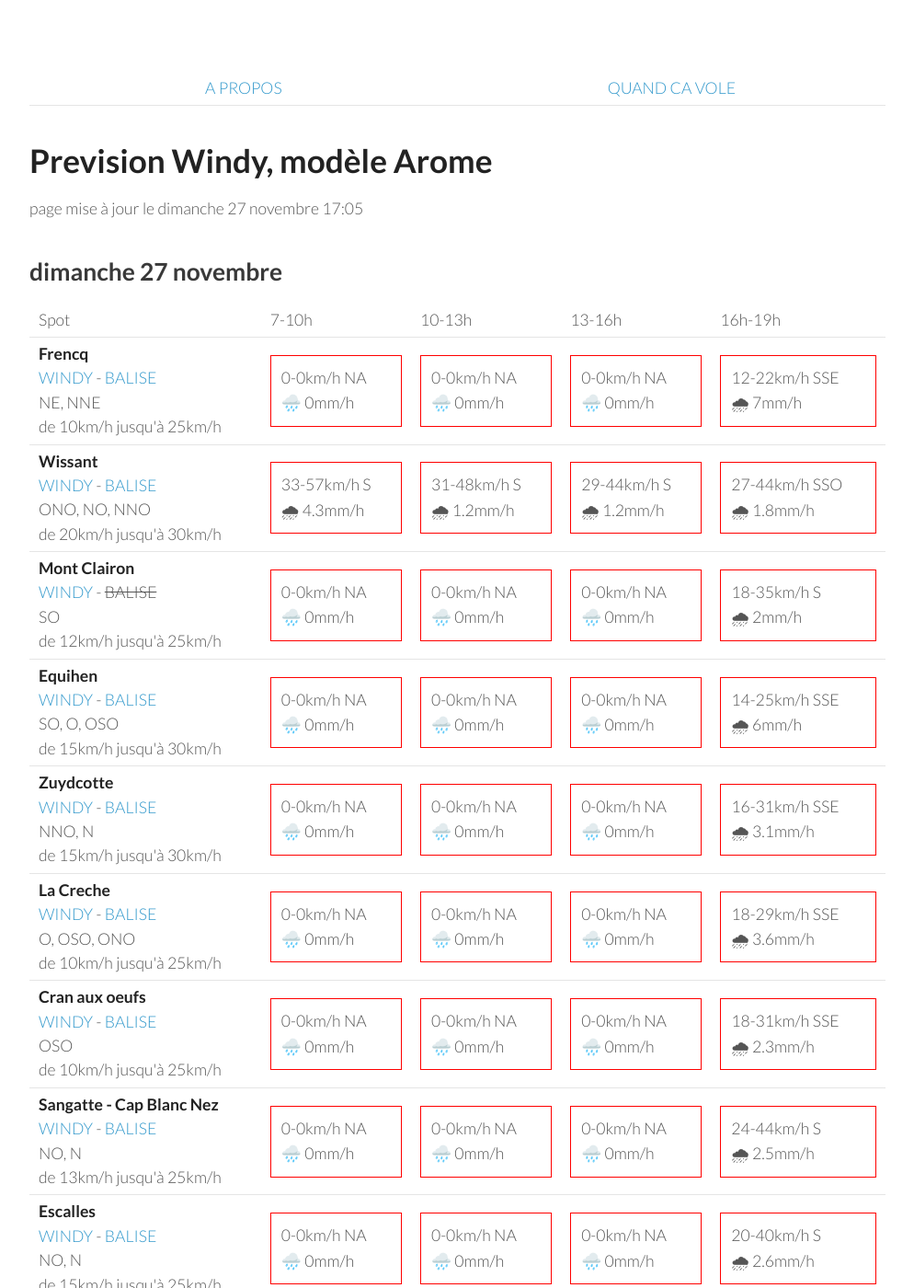
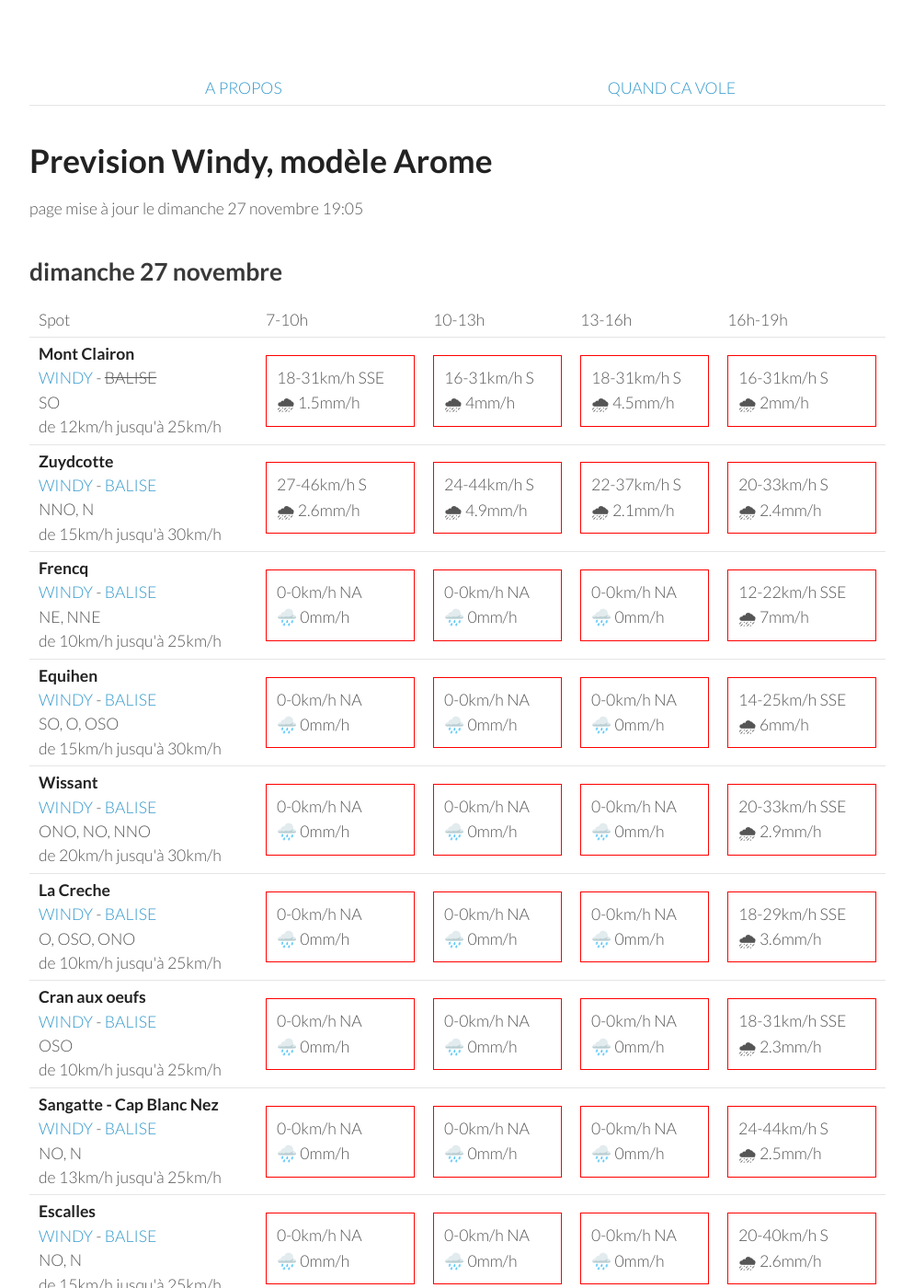
Before and after one commit to parapente-dans-le-nord/parapente-dans-le-nord.github.io, a Jekyll site: the page built from all.markdown, in a window 1280 px wide and 1400 px high. Shown: the whole window at 92% size, without its empty margins (26-1020 px from the left). Built offline with Jekyll 4.4.1, drawn with Linux system fonts in a browser that asks for light colours; some of the changed text lies outside the part shown.

Commit message:
update index.markdown

```diff
--- a/all.markdown
+++ b/all.markdown
@@ -7,7 +7,7 @@ title:  "Tous les spots"
 {: .links}
 
 # Prevision Windy, modèle Arome
-page mise à jour le dimanche 27 novembre 17:05
+page mise à jour le dimanche 27 novembre 19:05
 
 ## dimanche 27 novembre
 
@@ -22,31 +22,32 @@ page mise à jour le dimanche 27 novembre 17:05
       <td>16h-19h</td>
     </tr>
 <tr>
+        <td><strong>Mont Clairon</strong><br><a href="https://windy.com/49.919/2.729?49.515,2.730,8,m:e2magfH">WINDY</a> - <span class="no-balise"> BALISE </span><br> <span class="vent-favorable">SO</span><br><span class="force-vent">de 12km/h jusqu'à 25km/h</span> </td>
+
+            <td><div class="not-flyable"><p>18-31km/h SSE</p><p>🌧 1.5mm/h</p></div></td>
+            <td><div class="not-flyable"><p>16-31km/h S</p><p>🌧 4mm/h</p></div></td>
+            <td><div class="not-flyable"><p>18-31km/h S</p><p>🌧 4.5mm/h</p></div></td>
+            <td><div class="not-flyable"><p>16-31km/h S</p><p>🌧 2mm/h</p></div></td>
+
+
+    </tr>
+<tr>
+        <td><strong>Zuydcotte</strong><br><a href="https://windy.com/51.064/2.491?50.669,2.488,8,m:e4hagfk">WINDY</a> - <span class=""><a href="https://www.allosurf.net/meteo/live/dunkerque-station-meteo-lfak-8329.html">BALISE</a> </span><br> <span class="vent-favorable">NNO, N</span><br><span class="force-vent">de 15km/h jusqu'à 30km/h</span> </td>
+
+            <td><div class="not-flyable"><p>27-46km/h S</p><p>🌧 2.6mm/h</p></div></td>
+            <td><div class="not-flyable"><p>24-44km/h S</p><p>🌧 4.9mm/h</p></div></td>
+            <td><div class="not-flyable"><p>22-37km/h S</p><p>🌧 2.1mm/h</p></div></td>
+            <td><div class="not-flyable"><p>20-33km/h S</p><p>🌧 2.4mm/h</p></div></td>
+
+
+    </tr>
+<tr>
         <td><strong>Frencq</strong><br><a href="https://windy.com/50.559/1.669?50.159,1.670,8,m:e3qagdV">WINDY</a> - <span class=""><a href="https://balisemeteo.com/balise_histo.php?idBalise=159">BALISE</a> </span><br> <span class="vent-favorable">NE, NNE</span><br><span class="force-vent">de 10km/h jusqu'à 25km/h</span> </td>
 
             <td><div class="not-flyable"><p>0-0km/h NA</p><p>🌧️ 0mm/h</p></div></td>
             <td><div class="not-flyable"><p>0-0km/h NA</p><p>🌧️ 0mm/h</p></div></td>
             <td><div class="not-flyable"><p>0-0km/h NA</p><p>🌧️ 0mm/h</p></div></td>
             <td><div class="not-flyable"><p>12-22km/h SSE</p><p>🌧 7mm/h</p></div></td>
-
-    </tr>
-<tr>
-        <td><strong>Wissant</strong><br><a href="https://windy.com/50.885/1.653?50.488,1.653,8,m:e3XagdU">WINDY</a> - <span class=""><a href="https://balisemeteo.com/balise_histo.php?idBalise=159">BALISE</a> </span><br> <span class="vent-favorable">ONO, NO, NNO</span><br><span class="force-vent">de 20km/h jusqu'à 30km/h</span> </td>
-
-            <td><div class="not-flyable"><p>33-57km/h S</p><p>🌧 4.3mm/h</p></div></td>
-            <td><div class="not-flyable"><p>31-48km/h S</p><p>🌧 1.2mm/h</p></div></td>
-            <td><div class="not-flyable"><p>29-44km/h S</p><p>🌧 1.2mm/h</p></div></td>
-            <td><div class="not-flyable"><p>27-44km/h SSO</p><p>🌧 1.8mm/h</p></div></td>
-
-
-    </tr>
-<tr>
-        <td><strong>Mont Clairon</strong><br><a href="https://windy.com/49.919/2.729?49.515,2.730,8,m:e2magfH">WINDY</a> - <span class="no-balise"> BALISE </span><br> <span class="vent-favorable">SO</span><br><span class="force-vent">de 12km/h jusqu'à 25km/h</span> </td>
-
-            <td><div class="not-flyable"><p>0-0km/h NA</p><p>🌧️ 0mm/h</p></div></td>
-            <td><div class="not-flyable"><p>0-0km/h NA</p><p>🌧️ 0mm/h</p></div></td>
-            <td><div class="not-flyable"><p>0-0km/h NA</p><p>🌧️ 0mm/h</p></div></td>
-            <td><div class="not-flyable"><p>18-35km/h S</p><p>🌧 2mm/h</p></div></td>
 
     </tr>
 <tr>
@@ -59,12 +60,12 @@ page mise à jour le dimanche 27 novembre 17:05
 
     </tr>
 <tr>
-        <td><strong>Zuydcotte</strong><br><a href="https://windy.com/51.064/2.491?50.669,2.488,8,m:e4hagfk">WINDY</a> - <span class=""><a href="https://www.allosurf.net/meteo/live/dunkerque-station-meteo-lfak-8329.html">BALISE</a> </span><br> <span class="vent-favorable">NNO, N</span><br><span class="force-vent">de 15km/h jusqu'à 30km/h</span> </td>
+        <td><strong>Wissant</strong><br><a href="https://windy.com/50.885/1.653?50.488,1.653,8,m:e3XagdU">WINDY</a> - <span class=""><a href="https://balisemeteo.com/balise_histo.php?idBalise=159">BALISE</a> </span><br> <span class="vent-favorable">ONO, NO, NNO</span><br><span class="force-vent">de 20km/h jusqu'à 30km/h</span> </td>
 
             <td><div class="not-flyable"><p>0-0km/h NA</p><p>🌧️ 0mm/h</p></div></td>
             <td><div class="not-flyable"><p>0-0km/h NA</p><p>🌧️ 0mm/h</p></div></td>
             <td><div class="not-flyable"><p>0-0km/h NA</p><p>🌧️ 0mm/h</p></div></td>
-            <td><div class="not-flyable"><p>16-31km/h SSE</p><p>🌧 3.1mm/h</p></div></td>
+            <td><div class="not-flyable"><p>20-33km/h SSE</p><p>🌧 2.9mm/h</p></div></td>
 
     </tr>
 <tr>
@@ -151,10 +152,10 @@ page mise à jour le dimanche 27 novembre 17:05
 <tr>
         <td><strong>Mont Clairon</strong><br><a href="https://windy.com/49.919/2.729?49.515,2.730,8,m:e2magfH">WINDY</a> - <span class="no-balise"> BALISE </span><br> <span class="vent-favorable">SO</span><br><span class="force-vent">de 12km/h jusqu'à 25km/h</span> </td>
 
-            <td><div class="not-flyable"><p>9-12km/h SO</p><p>🌧 1.8mm/h</p></div></td>
-            <td><div class="not-flyable"><p>12-25km/h OSO</p><p>🌞 0mm/h</p></div></td>
-            <td><div class="not-flyable"><p>9-16km/h OSO</p><p>🌧 0.2mm/h</p></div></td>
-            <td><div class="not-flyable"><p>9-14km/h SO</p><p>🌞 0mm/h</p></div></td>
+            <td><div class="not-flyable"><p>7-14km/h SSO</p><p>🌧 1.6mm/h</p></div></td>
+            <td><div class="not-flyable"><p>11-16km/h OSO</p><p>🌧 0.6mm/h</p></div></td>
+            <td><div class="not-flyable"><p>11-24km/h OSO</p><p>🌞 0mm/h</p></div></td>
+            <td><div class="not-flyable"><p>7-24km/h SO</p><p>🌞 0mm/h</p></div></td>
 
 
     </tr>
@@ -179,16 +180,6 @@ page mise à jour le dimanche 27 novembre 17:05
 
     </tr>
 <tr>
-        <td><strong>Wissant</strong><br><a href="https://windy.com/50.885/1.653?50.488,1.653,8,m:e3XagdU">WINDY</a> - <span class=""><a href="https://balisemeteo.com/balise_histo.php?idBalise=159">BALISE</a> </span><br> <span class="vent-favorable">ONO, NO, NNO</span><br><span class="force-vent">de 20km/h jusqu'à 30km/h</span> </td>
-
-            <td><div class="not-flyable"><p>11-24km/h SO</p><p>🌧 0.3mm/h</p></div></td>
-            <td><div class="not-flyable"><p>20-27km/h SO</p><p>🌧 0.9mm/h</p></div></td>
-            <td><div class="not-flyable"><p>18-29km/h SO</p><p>🌞 0mm/h</p></div></td>
-            <td><div class="not-flyable"><p>20-33km/h SO</p><p>🌧 0.2mm/h</p></div></td>
-
-
-    </tr>
-<tr>
         <td><strong>Cran aux oeufs</strong><br><a href="https://windy.com/50.847/1.584?50.451,1.582,8,m:e3TagdN">WINDY</a> - <span class=""><a href="https://www.meteociel.fr/temps-reel/obs_villes.php?code2=7004">BALISE</a> </span><br> <span class="vent-favorable">OSO</span><br><span class="force-vent">de 10km/h jusqu'à 25km/h</span> </td>
 
             <td><div class="not-flyable"><p>1-16km/h NO</p><p>🌧 1.6mm/h</p></div></td>
@@ -205,6 +196,16 @@ page mise à jour le dimanche 27 novembre 17:05
             <td><div class="not-flyable"><p>12-20km/h S</p><p>🌧 0.4mm/h</p></div></td>
             <td><div class="not-flyable"><p>12-22km/h SSO</p><p>🌧 0.2mm/h</p></div></td>
             <td><div class="not-flyable"><p>12-27km/h SO</p><p>🌧 1mm/h</p></div></td>
+
+
+    </tr>
+<tr>
+        <td><strong>Zuydcotte</strong><br><a href="https://windy.com/51.064/2.491?50.669,2.488,8,m:e4hagfk">WINDY</a> - <span class=""><a href="https://www.allosurf.net/meteo/live/dunkerque-station-meteo-lfak-8329.html">BALISE</a> </span><br> <span class="vent-favorable">NNO, N</span><br><span class="force-vent">de 15km/h jusqu'à 30km/h</span> </td>
+
+            <td><div class="not-flyable"><p>12-22km/h SO</p><p>🌧 0.9mm/h</p></div></td>
+            <td><div class="not-flyable"><p>14-22km/h SO</p><p>🌞 0mm/h</p></div></td>
+            <td><div class="not-flyable"><p>14-24km/h SO</p><p>🌞 0mm/h</p></div></td>
+            <td><div class="not-flyable"><p>12-24km/h SO</p><p>🌞 0mm/h</p></div></td>
 
 
     </tr>
@@ -229,12 +230,12 @@ page mise à jour le dimanche 27 novembre 17:05
 
     </tr>
 <tr>
-        <td><strong>Zuydcotte</strong><br><a href="https://windy.com/51.064/2.491?50.669,2.488,8,m:e4hagfk">WINDY</a> - <span class=""><a href="https://www.allosurf.net/meteo/live/dunkerque-station-meteo-lfak-8329.html">BALISE</a> </span><br> <span class="vent-favorable">NNO, N</span><br><span class="force-vent">de 15km/h jusqu'à 30km/h</span> </td>
+        <td><strong>Wissant</strong><br><a href="https://windy.com/50.885/1.653?50.488,1.653,8,m:e3XagdU">WINDY</a> - <span class=""><a href="https://balisemeteo.com/balise_histo.php?idBalise=159">BALISE</a> </span><br> <span class="vent-favorable">ONO, NO, NNO</span><br><span class="force-vent">de 20km/h jusqu'à 30km/h</span> </td>
 
-            <td><div class="not-flyable"><p>9-20km/h SSO</p><p>🌧 1.5mm/h</p></div></td>
-            <td><div class="not-flyable"><p>1-7km/h O</p><p>🌧 0.3mm/h</p></div></td>
-            <td><div class="not-flyable"><p>7-12km/h SO</p><p>🌞 0mm/h</p></div></td>
-            <td><div class="not-flyable"><p>5-11km/h SSO</p><p>🌞 0mm/h</p></div></td>
+            <td><div class="not-flyable"><p>1-16km/h NNO</p><p>🌧 1.6mm/h</p></div></td>
+            <td><div class="not-flyable"><p>12-18km/h SSE</p><p>🌞 0mm/h</p></div></td>
+            <td><div class="not-flyable"><p>14-24km/h SSO</p><p>🌞 0mm/h</p></div></td>
+            <td><div class="not-flyable"><p>11-31km/h SSO</p><p>🌞 0mm/h</p></div></td>
 
 
     </tr>
@@ -327,10 +328,20 @@ page mise à jour le dimanche 27 novembre 17:05
 <tr>
         <td><strong>Zuydcotte</strong><br><a href="https://windy.com/51.064/2.491?50.669,2.488,8,m:e4hagfk">WINDY</a> - <span class=""><a href="https://www.allosurf.net/meteo/live/dunkerque-station-meteo-lfak-8329.html">BALISE</a> </span><br> <span class="vent-favorable">NNO, N</span><br><span class="force-vent">de 15km/h jusqu'à 30km/h</span> </td>
 
-            <td><div class="not-flyable"><p>5-9km/h SO</p><p>🌞 0mm/h</p></div></td>
+            <td><div class="not-flyable"><p>5-12km/h S</p><p>🌞 0mm/h</p></div></td>
             <td><div class="not-flyable"><p>5-12km/h SSE</p><p>🌞 0mm/h</p></div></td>
-            <td><div class="not-flyable"><p>3-12km/h SSE</p><p>🌞 0mm/h</p></div></td>
-            <td><div class="not-flyable"><p>3-11km/h S</p><p>🌞 0mm/h</p></div></td>
+            <td><div class="not-flyable"><p>5-14km/h SE</p><p>🌞 0mm/h</p></div></td>
+            <td><div class="not-flyable"><p>5-14km/h ESE</p><p>🌞 0mm/h</p></div></td>
+
+
+    </tr>
+<tr>
+        <td><strong>Wissant</strong><br><a href="https://windy.com/50.885/1.653?50.488,1.653,8,m:e3XagdU">WINDY</a> - <span class=""><a href="https://balisemeteo.com/balise_histo.php?idBalise=159">BALISE</a> </span><br> <span class="vent-favorable">ONO, NO, NNO</span><br><span class="force-vent">de 20km/h jusqu'à 30km/h</span> </td>
+
+            <td><div class="not-flyable"><p>9-11km/h SSE</p><p>🌞 0mm/h</p></div></td>
+            <td><div class="not-flyable"><p>7-14km/h ESE</p><p>🌞 0mm/h</p></div></td>
+            <td><div class="not-flyable"><p>5-14km/h ENE</p><p>🌞 0mm/h</p></div></td>
+            <td><div class="not-flyable"><p>3-12km/h E</p><p>🌞 0mm/h</p></div></td>
 
 
     </tr>
@@ -347,10 +358,10 @@ page mise à jour le dimanche 27 novembre 17:05
 <tr>
         <td><strong>Mont Clairon</strong><br><a href="https://windy.com/49.919/2.729?49.515,2.730,8,m:e2magfH">WINDY</a> - <span class="no-balise"> BALISE </span><br> <span class="vent-favorable">SO</span><br><span class="force-vent">de 12km/h jusqu'à 25km/h</span> </td>
 
-            <td><div class="not-flyable"><p>1-5km/h ONO</p><p>🌞 0mm/h</p></div></td>
-            <td><div class="not-flyable"><p>5-11km/h E</p><p>🌞 0mm/h</p></div></td>
-            <td><div class="not-flyable"><p>3-12km/h E</p><p>🌞 0mm/h</p></div></td>
-            <td><div class="not-flyable"><p>3-12km/h ENE</p><p>🌞 0mm/h</p></div></td>
+            <td><div class="not-flyable"><p>1-9km/h E</p><p>🌞 0mm/h</p></div></td>
+            <td><div class="not-flyable"><p>3-11km/h SSE</p><p>🌞 0mm/h</p></div></td>
+            <td><div class="not-flyable"><p>3-12km/h SE</p><p>🌞 0mm/h</p></div></td>
+            <td><div class="not-flyable"><p>3-12km/h ESE</p><p>🌞 0mm/h</p></div></td>
 
 
     </tr>
@@ -371,16 +382,6 @@ page mise à jour le dimanche 27 novembre 17:05
             <td><div class="not-flyable"><p>7-14km/h E</p><p>🌞 0mm/h</p></div></td>
             <td><div class="not-flyable"><p>5-16km/h ESE</p><p>🌞 0mm/h</p></div></td>
             <td><div class="not-flyable"><p>3-14km/h E</p><p>🌞 0mm/h</p></div></td>
-
-
-    </tr>
-<tr>
-        <td><strong>Wissant</strong><br><a href="https://windy.com/50.885/1.653?50.488,1.653,8,m:e3XagdU">WINDY</a> - <span class=""><a href="https://balisemeteo.com/balise_histo.php?idBalise=159">BALISE</a> </span><br> <span class="vent-favorable">ONO, NO, NNO</span><br><span class="force-vent">de 20km/h jusqu'à 30km/h</span> </td>
-
-            <td><div class="not-flyable"><p>16-22km/h N</p><p>🌧 0.2mm/h</p></div></td>
-            <td><div class="not-flyable"><p>11-22km/h N</p><p>🌧 0.2mm/h</p></div></td>
-            <td><div class="not-flyable"><p>9-16km/h N</p><p>🌞 0mm/h</p></div></td>
-            <td><div class="not-flyable"><p>9-14km/h ENE</p><p>🌞 0mm/h</p></div></td>
 
 
     </tr>
@@ -453,10 +454,20 @@ page mise à jour le dimanche 27 novembre 17:05
 <tr>
         <td><strong>Zuydcotte</strong><br><a href="https://windy.com/51.064/2.491?50.669,2.488,8,m:e4hagfk">WINDY</a> - <span class=""><a href="https://www.allosurf.net/meteo/live/dunkerque-station-meteo-lfak-8329.html">BALISE</a> </span><br> <span class="vent-favorable">NNO, N</span><br><span class="force-vent">de 15km/h jusqu'à 30km/h</span> </td>
 
-            <td><div class="not-flyable"><p>7-12km/h O</p><p>🌞 0mm/h</p></div></td>
-            <td><div class="not-flyable"><p>11-20km/h OSO</p><p>🌧 0.3mm/h</p></div></td>
-            <td><div class="not-flyable"><p>3-20km/h N</p><p>🌧 0.3mm/h</p></div></td>
-            <td><div class="not-flyable"><p>7-12km/h NNE</p><p>🌞 0mm/h</p></div></td>
+            <td><div class="not-flyable"><p>5-11km/h SE</p><p>🌞 0mm/h</p></div></td>
+            <td><div class="not-flyable"><p>5-14km/h SO</p><p>🌞 0mm/h</p></div></td>
+            <td><div class="not-flyable"><p>7-14km/h O</p><p>🌞 0mm/h</p></div></td>
+            <td><div class="not-flyable"><p>12-25km/h N</p><p>🌞 0mm/h</p></div></td>
+
+
+    </tr>
+<tr>
+        <td><strong>Wissant</strong><br><a href="https://windy.com/50.885/1.653?50.488,1.653,8,m:e3XagdU">WINDY</a> - <span class=""><a href="https://balisemeteo.com/balise_histo.php?idBalise=159">BALISE</a> </span><br> <span class="vent-favorable">ONO, NO, NNO</span><br><span class="force-vent">de 20km/h jusqu'à 30km/h</span> </td>
+
+            <td><div class="not-flyable"><p>5-11km/h S</p><p>🌞 0mm/h</p></div></td>
+            <td><div class="not-flyable"><p>9-16km/h SSO</p><p>🌞 0mm/h</p></div></td>
+            <td><div class="not-flyable"><p>7-20km/h NO</p><p>🌞 0mm/h</p></div></td>
+            <td><div class="not-flyable"><p>11-24km/h NE</p><p>🌞 0mm/h</p></div></td>
 
 
     </tr>
@@ -481,22 +492,12 @@ page mise à jour le dimanche 27 novembre 17:05
 
     </tr>
 <tr>
-        <td><strong>Wissant</strong><br><a href="https://windy.com/50.885/1.653?50.488,1.653,8,m:e3XagdU">WINDY</a> - <span class=""><a href="https://balisemeteo.com/balise_histo.php?idBalise=159">BALISE</a> </span><br> <span class="vent-favorable">ONO, NO, NNO</span><br><span class="force-vent">de 20km/h jusqu'à 30km/h</span> </td>
-
-            <td><div class="not-flyable"><p>5-12km/h ESE</p><p>🌞 0mm/h</p></div></td>
-            <td><div class="not-flyable"><p>7-14km/h SE</p><p>🌞 0mm/h</p></div></td>
-            <td><div class="not-flyable"><p>3-14km/h S</p><p>🌞 0mm/h</p></div></td>
-            <td><div class="not-flyable"><p>9-16km/h NNO</p><p>🌞 0mm/h</p></div></td>
-
-
-    </tr>
-<tr>
         <td><strong>Mont Clairon</strong><br><a href="https://windy.com/49.919/2.729?49.515,2.730,8,m:e2magfH">WINDY</a> - <span class="no-balise"> BALISE </span><br> <span class="vent-favorable">SO</span><br><span class="force-vent">de 12km/h jusqu'à 25km/h</span> </td>
 
-            <td><div class="not-flyable"><p>7-12km/h NNE</p><p>🌞 0mm/h</p></div></td>
-            <td><div class="not-flyable"><p>7-12km/h ONO</p><p>🌞 0mm/h</p></div></td>
-            <td><div class="not-flyable"><p>9-20km/h NO</p><p>🌞 0mm/h</p></div></td>
-            <td><div class="not-flyable"><p>5-22km/h NO</p><p>🌞 0mm/h</p></div></td>
+            <td><div class="not-flyable"><p>7-14km/h NE</p><p>🌞 0mm/h</p></div></td>
+            <td><div class="not-flyable"><p>3-14km/h N</p><p>🌞 0mm/h</p></div></td>
+            <td><div class="not-flyable"><p>9-20km/h NNE</p><p>🌞 0mm/h</p></div></td>
+            <td><div class="not-flyable"><p>11-22km/h N</p><p>🌞 0mm/h</p></div></td>
 
 
     </tr>
@@ -562,7 +563,7 @@ page mise à jour le dimanche 27 novembre 17:05
             <td><div class="not-flyable"><p>20-29km/h ENE</p><p>🌧 0.4mm/h</p></div></td>
             <td><div class="not-flyable"><p>25-38km/h ENE</p><p>🌧 0.3mm/h</p></div></td>
             <td><div class="not-flyable"><p>27-40km/h ENE</p><p>🌞 0mm/h</p></div></td>
-            <td><div class="not-flyable"><p>27-40km/h NE</p><p>🌞 0mm/h</p></div></td>
+            <td><div class="not-flyable"><p>25-40km/h NE</p><p>🌞 0mm/h</p></div></td>
 
 
     </tr>
@@ -745,10 +746,10 @@ page mise à jour le dimanche 27 novembre 17:05
 <tr>
         <td><strong>Wissant</strong><br><a href="https://windy.com/50.885/1.653?50.488,1.653,8,m:e3XagdU">WINDY</a> - <span class=""><a href="https://balisemeteo.com/balise_histo.php?idBalise=159">BALISE</a> </span><br> <span class="vent-favorable">ONO, NO, NNO</span><br><span class="force-vent">de 20km/h jusqu'à 30km/h</span> </td>
 
-            <td><div class="not-flyable"><p>24-35km/h ENE</p><p>🌞 0mm/h</p></div></td>
-            <td><div class="not-flyable"><p>25-38km/h ENE</p><p>🌞 0mm/h</p></div></td>
+            <td><div class="not-flyable"><p>22-35km/h ENE</p><p>🌞 0mm/h</p></div></td>
+            <td><div class="not-flyable"><p>24-37km/h ENE</p><p>🌞 0mm/h</p></div></td>
             <td><div class="not-flyable"><p>24-38km/h ENE</p><p>🌞 0mm/h</p></div></td>
-            <td><div class="not-flyable"><p>25-38km/h ENE</p><p>🌞 0mm/h</p></div></td>
+            <td><div class="not-flyable"><p>24-38km/h ENE</p><p>🌞 0mm/h</p></div></td>
 
 
     </tr>
--- a/index.markdown
+++ b/index.markdown
@@ -7,7 +7,7 @@ title:  "Ou ça vole"
 {: .links}
 
 # Prevision Windy, modèle Arome
-page mise à jour le dimanche 27 novembre 17:05
+page mise à jour le dimanche 27 novembre 19:05
 
 
 
```
